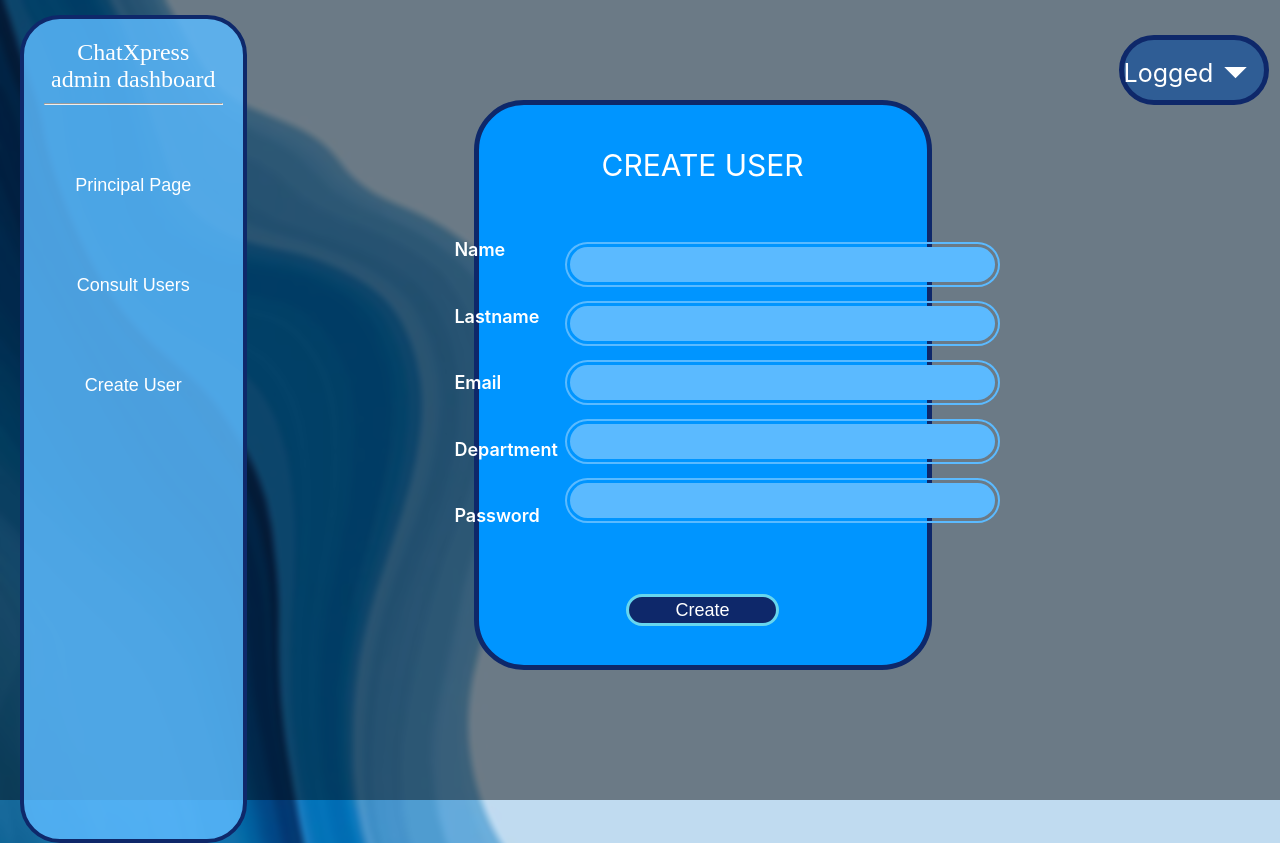
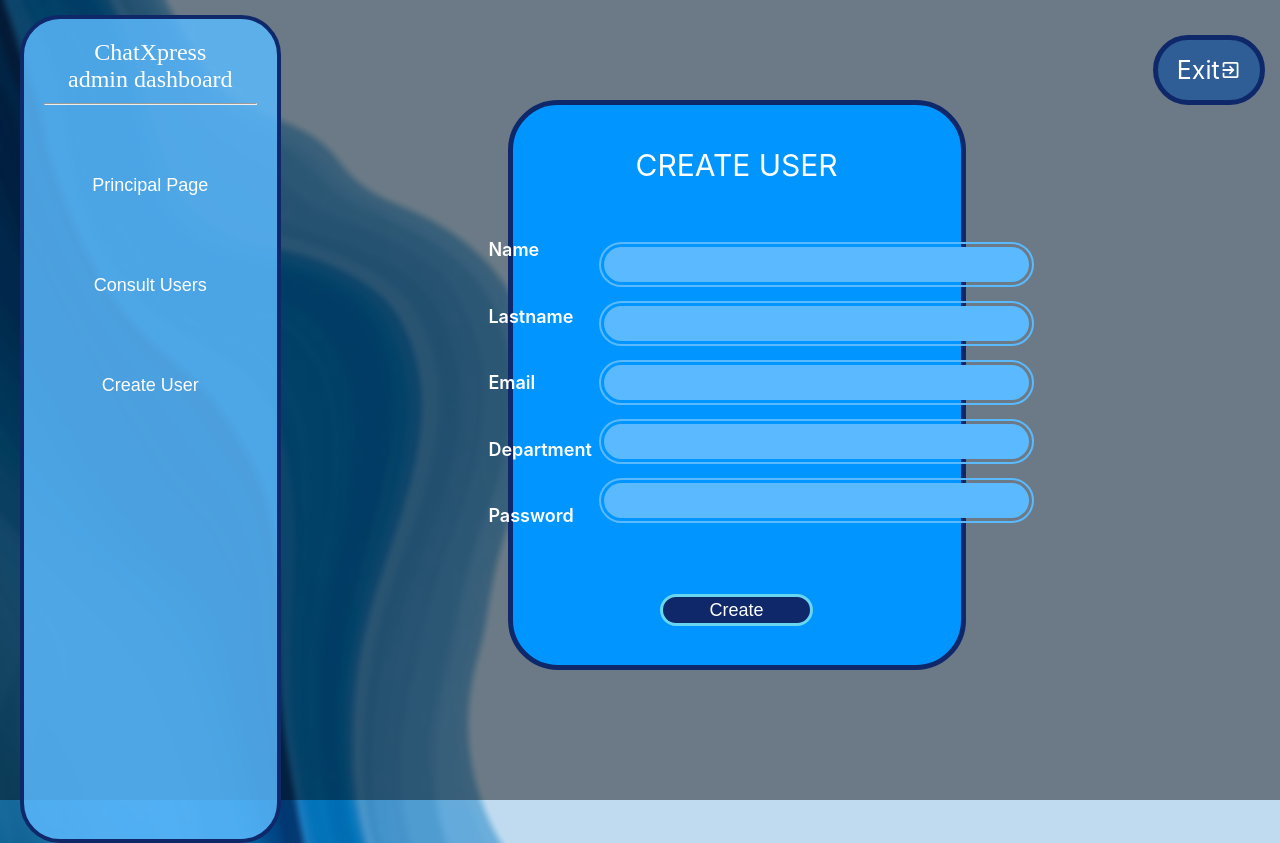
Before and after one commit to SaulArteaga/ChatXPress-FrontEnd-Web, a React (Create React App) app: page /createUser in a window 1280 px wide. Built offline with nearby package versions, Linux system fonts and the light colour scheme.

Commit message:
fix: changed name of component to LogoutButton and changed styles

```diff
--- /dev/null
+++ b/src/components/userDropdownContainer/LogoutButton.module.css
@@ -0,0 +1,30 @@
+/*
+  Defines how the dropdown info is displayed
+  on the screen
+*/
+.adminUserDropdown {
+  background-color: #2f5d95;
+  border: 5px solid #0e286a;
+  border-radius: 50px;
+  width: 8vw;
+  height: 60px;
+  margin-top: 20px;
+  text-align: center;
+  justify-content: center;
+  align-items: center;
+  display: flex;
+  font-size: 25px;
+}
+
+.infoUser {
+  /* background-color: red; */
+  width: 5vw;
+  display: flex;
+  flex-direction: row;
+  align-items: center;
+  justify-content: space-around;
+}
+
+.adminUserDropdown:hover {
+  background-color: red;
+}
--- /dev/null
+++ b/src/components/userDropdownContainer/LogoutButton.tsx
@@ -0,0 +1,23 @@
+import React from "react";
+import style from "./LogoutButton.module.css";
+import { IoMdExit } from "react-icons/io";
+import { useNavigate } from "react-router";
+
+function LogoutButtonComponent() {
+  const navigate = useNavigate();
+
+  const handleLogout = () => {
+    localStorage.removeItem("JWT");
+    navigate("/");
+  };
+
+  return (
+    <div className={style.adminUserDropdown}>
+      <div className={style.infoUser} onClick={handleLogout}>
+        <p>Exit</p> <IoMdExit size={30} />
+      </div>
+    </div>
+  );
+}
+
+export default LogoutButtonComponent;
--- a/src/components/userDropdownContainer/UserDropdownContainer.module.css
+++ /dev/null
@@ -1,57 +0,0 @@
-/*
-  Defines how the dropdown info is displayed
-  on the screen
-*/
-.adminUserDropdown {
-  background-color: #2f5d95;
-  border: 5px solid #0e286a;
-  border-radius: 50px;
-  width: 16vw;
-  height: 60px;
-  margin-top: 20px;
-  text-align: center;
-  justify-content: center;
-  align-items: center;
-  display: flex;
-  font-size: 25px;
-}
-
-.infoUser {
-  margin-top: 1.5vh;
-  display: flex;
-  align-content: center;
-  flex-direction: row;
-  align-items: center;
-}
-
-.dropdownInfo {
-  display: block;
-  color: black;
-  text-decoration: none;
-}
-
-.dropdown {
-  /* background-color: red;s */
-  height: 8vh;
-  width: 11vw;
-}
-
-.dropdown .content {
-  background-color: #2f5d95;
-  border: 5px solid #0e286a;
-  margin-top: 1vh;
-  height: 4vh;
-  border-radius: 50px;
-  display: none;
-  position: absolute;
-  min-width: 12vw;
-  box-shadow: 2px 2px 5px #0e286a;
-}
-
-.dropdown:hover .content {
-  display: block;
-}
-
-.dropdown .content:hover {
-  background-color: red;
-}
--- a/src/components/userDropdownContainer/UserDropdownContainer.tsx
+++ /dev/null
@@ -1,32 +0,0 @@
-import React from "react";
-import style from "./UserDropdownContainer.module.css";
-import { IoMdArrowDropdown } from "react-icons/io";
-import { userLoggedContext } from "../../contexts/isUserLoggedContext";
-import { useNavigate } from "react-router";
-
-function UserDropdownComponent() {
-  const navigate = useNavigate();
-  const userData = React.useContext(userLoggedContext);
-
-  const handleLogout = () => {
-    localStorage.removeItem("JWT");
-    navigate("/");
-  };
-
-  return (
-    <div className={style.adminUserDropdown}>
-      <div className={style.dropdown}>
-        <div className={style.infoUser}>
-          {userData.name} Logged <IoMdArrowDropdown size={45} />
-        </div>
-        <div className={style.content}>
-          <div className={style.dropdownInfo} onClick={handleLogout}>
-            Logout
-          </div>
-        </div>
-      </div>
-    </div>
-  );
-}
-
-export default UserDropdownComponent;
--- a/src/pages/CreateUser/CreateUser.tsx
+++ b/src/pages/CreateUser/CreateUser.tsx
@@ -1,6 +1,6 @@
 import React from "react";
 import OptionContainer from "../../components/optionContainer/OptionContainer";
-import UserDropdownContainer from "../../components/userDropdownContainer/UserDropdownContainer";
+import UserDropdownContainer from "../../components/userDropdownContainer/LogoutButton";
 import style from "./CreateUser.module.css";
 import CreateUserContainer from "../../components/createUserContainer/CreateUserContainer";
 function CreateUser() {
--- a/src/pages/FindUser/FindUser.tsx
+++ b/src/pages/FindUser/FindUser.tsx
@@ -2,7 +2,7 @@ import React from "react";
 import style from "./FindUser.module.css";
 import OptionContainer from "../../components/optionContainer/OptionContainer";
 import UserDataContainer from "../../components/userDataContainer/UserDataContainer";
-import UserDropdownContainer from "../../components/userDropdownContainer/UserDropdownContainer";
+import UserDropdownContainer from "../../components/userDropdownContainer/LogoutButton";
 import FindUserContainer from "../../components/findUser/FindUserContainer";
 import UserModal from "../../components/userModal/UserModal";
 import { isVisibleContext } from "../../contexts/isVisibleContext";
--- a/src/pages/main/Home.tsx
+++ b/src/pages/main/Home.tsx
@@ -3,7 +3,7 @@ import style from "./Home.module.css";
 import OptionContainer from "../../components/optionContainer/OptionContainer";
 import UserInfoContainer from "../../components/userInfoContainer/UserInfoContainer";
 import UserDataContainer from "../../components/userDataContainer/UserDataContainer";
-import UserDropdownContainer from "../../components/userDropdownContainer/UserDropdownContainer";
+import LogoutButtonComponent from "../../components/userDropdownContainer/LogoutButton";
 import { getUsers } from "../../services/users.services";
 import { usersContext } from "../../contexts/usersContext";
 
@@ -12,17 +12,15 @@ import { usersContext } from "../../contexts/usersContext";
  * @returns The main page
  */
 function Home() {
-  const { users, setUsers } = React.useContext(usersContext);
+  const { setUsers } = React.useContext(usersContext);
 
   useEffect(() => {
     async function retrieveUsers() {
-      try {
-        const data = await getUsers();
-        setUsers(data);
-      } catch (error) {}
+      const data = await getUsers();
+      setUsers(data);
     }
     retrieveUsers();
-  }, [setUsers, users]);
+  }, []);
 
   return (
     <div className={style.mainContainer}>
@@ -30,7 +28,7 @@ function Home() {
       <div className={style.userMainContainer}>
         <div className={style.userInfoContainer}>
           <UserInfoContainer />
-          <UserDropdownContainer />
+          <LogoutButtonComponent />
         </div>
         <UserDataContainer />
       </div>
--- a/src/services/login.user.service.ts
+++ b/src/services/login.user.service.ts
@@ -3,7 +3,7 @@ import { IUserLoginResponse } from "../interfaces/IUserLoginResponse";
 import { postInitRequest } from "./request.service";
 import { storeData } from "./storeData.service";
 
-const LOGIN_PATH = "http://localhost:3000/api/v1/user/login";
+const LOGIN_PATH = "http://172.16.100.207:3000/api/v1/user/login";
 
 const loginUser = async (
   user: IUserLoginRequest
--- a/src/services/users.services.ts
+++ b/src/services/users.services.ts
@@ -8,7 +8,7 @@ import {
 } from "./request.service";
 import { getCookie } from "./storeData.service";
 
-const PATH = "http://localhost:3000/api/v1/";
+const PATH = "http://172.16.100.207:3000/api/v1/";
 
 export const getUsers = async (): Promise<IUsersResponse[]> => {
   const request: RequestInfo = `${PATH}users`;
```
Also changed, not shown: 1 other file (tests, documents, lock files or other folders).
